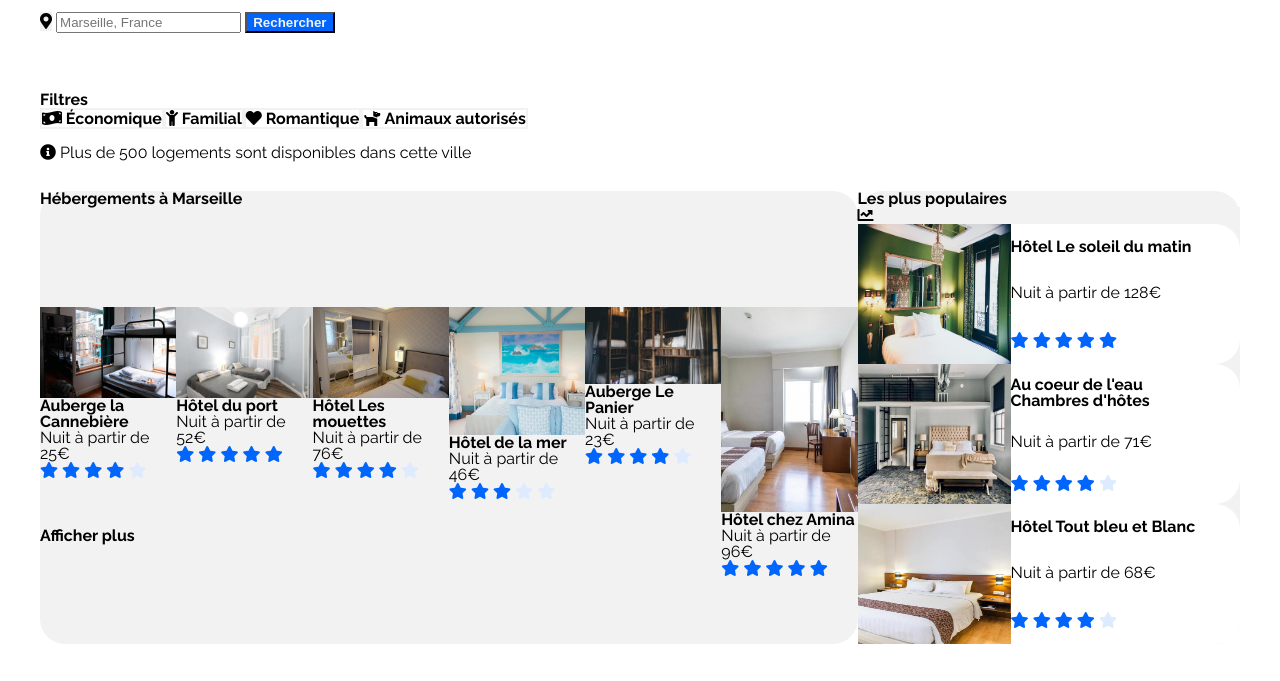
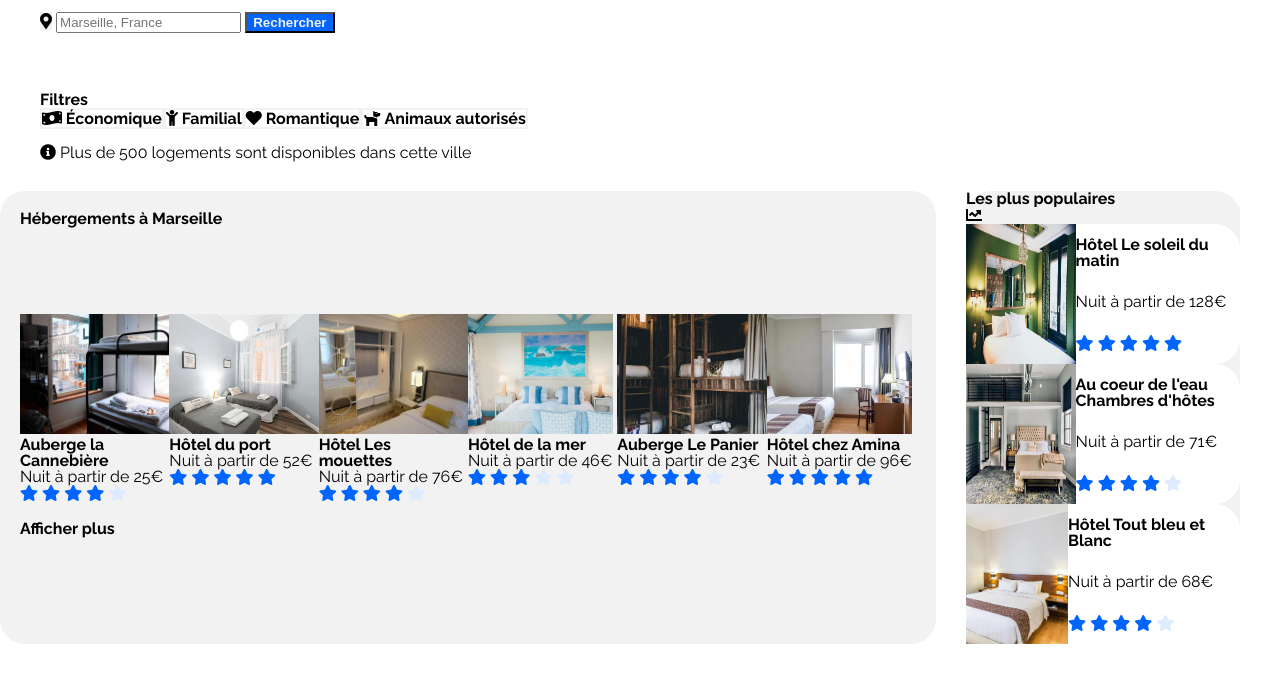
Before and after one commit to m-amroune/Reservia, a plain HTML site: page index.html in a window 1280 px wide. Shown: the part 113-794 px from the top of the page. Drawn offline with Linux system fonts and the light colour scheme.

Commit message:
modification section activities

```diff
--- a/index.html
+++ b/index.html
@@ -69,7 +69,7 @@
             <p> <i class="fas fa-info-circle"></i> Plus de 500 logements sont disponibles dans cette ville</p>
         </section>
 
-
+        <div class="accommodations-and-populars">
             <section class="accommodations" id="accommodations">
                 <h3>Hébergements à Marseille</h3>
                 <ul>
@@ -240,6 +240,7 @@
                     </li>
                 </ul>
             </aside>
+        </div>
         <section class="activities" id="activities">
             <h3>Activités à Marseille</h3>
             <ul class="activities-cards">
--- a/style.css
+++ b/style.css
@@ -8,17 +8,8 @@
 
 .container {
   font-family: "Raleway", sans-serif;
-  height: 100vh;
   max-width: 1440px;
-  display: grid;
-  grid-template-columns: 67% 33%;
-  grid-template-rows: 1fr 1fr 1fr 1fr 1fr;
-  grid-template-areas:
-    "header header"
-    "cta cta"
-    "accommodations aside"
-    "activities activities"
-    "footer footer";
+  margin: 0 auto;
 }
 
 .blue {
@@ -114,10 +105,16 @@ form {
 
 /* SECTION HEBERGEMENTS */
 
+.accommodations-and-populars {
+  display: flex;
+}
+
 .accommodations {
   grid-area: accommodations;
-  margin-left: 40px;
+  width: 70%;
+  margin-right: 30px;
   margin-top: 30px;
+  padding: 20px;
   background-color: var(--gray);
   border-radius: 25px;
   display: flex;
@@ -127,7 +124,6 @@ form {
 .accommodations ul {
   display: flex;
   width: 100%;
-  flex-flow: row nowwrap;
   background-color: var(--gray);
 }
 
@@ -137,14 +133,14 @@ form {
 }
 
 .accommodations ul li.accommodations-frame img {
-  max-width: 100%;
+  height: 120px;
+  width: 100%;
   object-fit: cover;
-  display: flex;
 }
 
 .accommodations-frame {
   height: 120px;
-  display: flex;
+  width: 250px;
 }
 
 /* ASIDE */
@@ -178,7 +174,6 @@ aside {
 }
 
 /* SECTION ACTIVITiES */
-
 .activities {
   grid-area: activities;
   margin-left: 40px;
@@ -190,6 +185,7 @@ aside {
   grid-template-columns: 1fr 1fr 1fr 1fr;
   grid-template-rows: 1fr 1fr;
   grid-column-gap: 5%;
+  margin-right: 40px;
   grid-template-areas:
     "item-1 item-2 item-4 item-5"
     "item-1 item-3 item-4 item-6";
```
Lines whose indentation alone changed are shown as unchanged.
